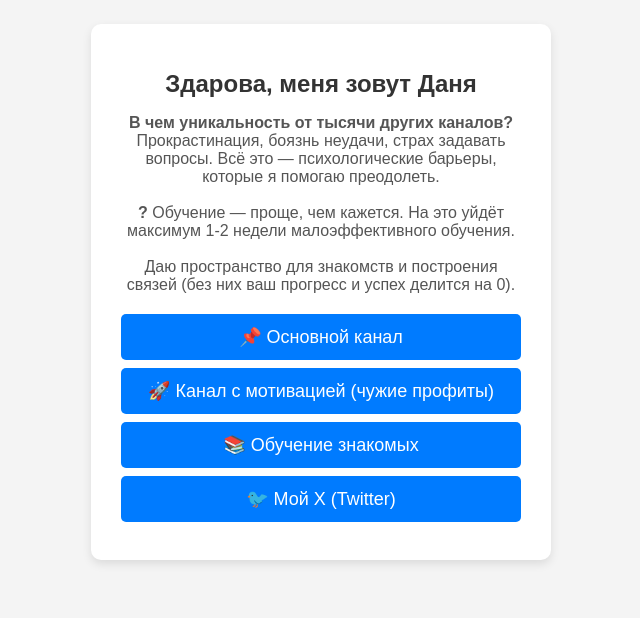
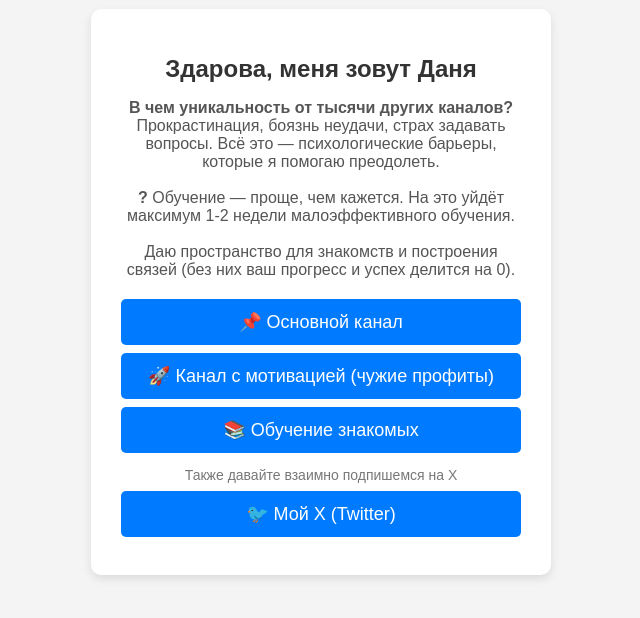
Before and after one commit to minchc/Bulo4kalink, a plain HTML site: page index.html in a window 1280 px wide. Shown: the part 128-746 px from the top of the page, without its empty margins (319-959 px from the left). Drawn offline with Linux system fonts and the light colour scheme.

Commit message:
Update index.html

```diff
--- a/index.html
+++ b/index.html
@@ -34,6 +34,11 @@
             color: #555;
             margin-bottom: 20px;
         }
+        .small-text {
+            font-size: 14px;
+            color: #777;
+            margin-bottom: 5px;
+        }
         .link {
             display: block;
             background: #007bff;
@@ -64,7 +69,9 @@
         <a class="link" href="https://t.me/+dUMjXEKb8D80ODdi" target="_blank">📌 Основной канал</a>
         <a class="link" href="https://t.me/+mKfrhStrva45NmQy" target="_blank">🚀 Канал с мотивацией (чужие профиты)</a>
         <a class="link" href="https://t.me/+da-adIKugAwzYzdi" target="_blank">📚 Обучение знакомых</a>
-        <a class="link" href="https://x.com/shum_dan49422" target="_blank">🐦 Мой X (Twitter)</a>
+
+        <p class="small-text"> Также давайте взаимно подпишемся на X</p>
+        <a class="link" href="https://twitter.com/your_username" target="_blank">🐦 Мой X (Twitter)</a>
     </div>
 </body>
 </html>
```
